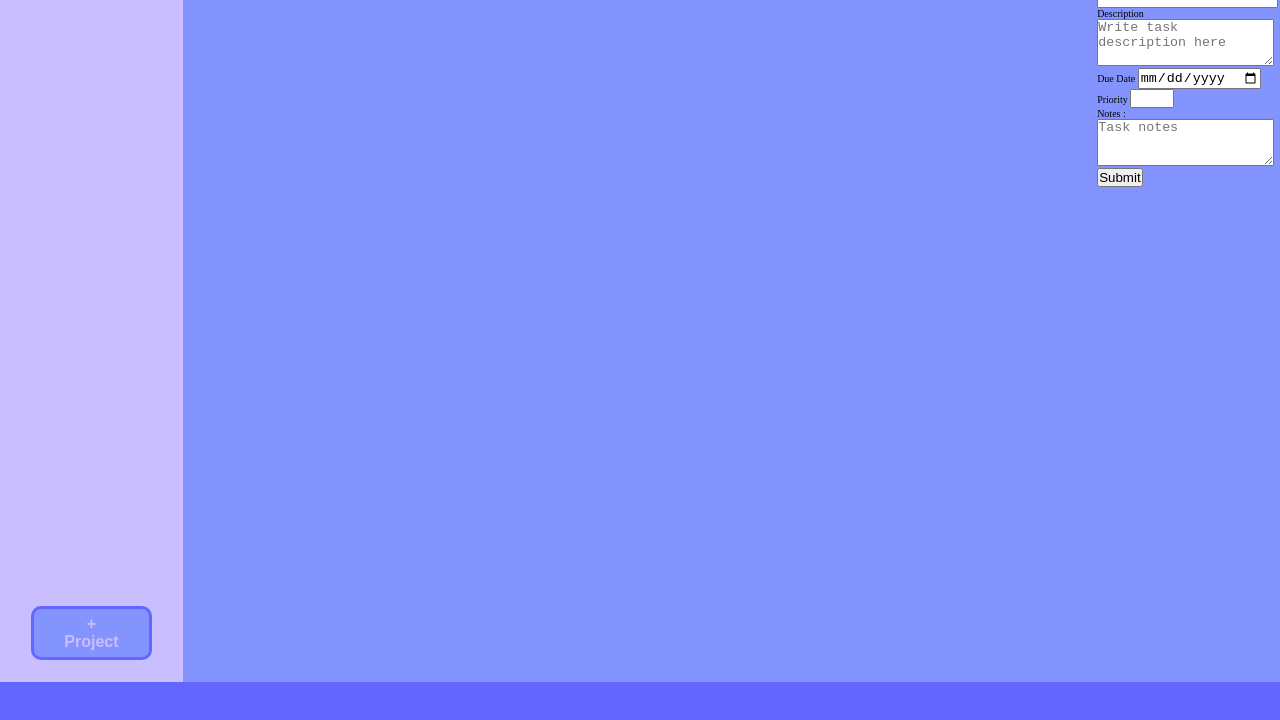
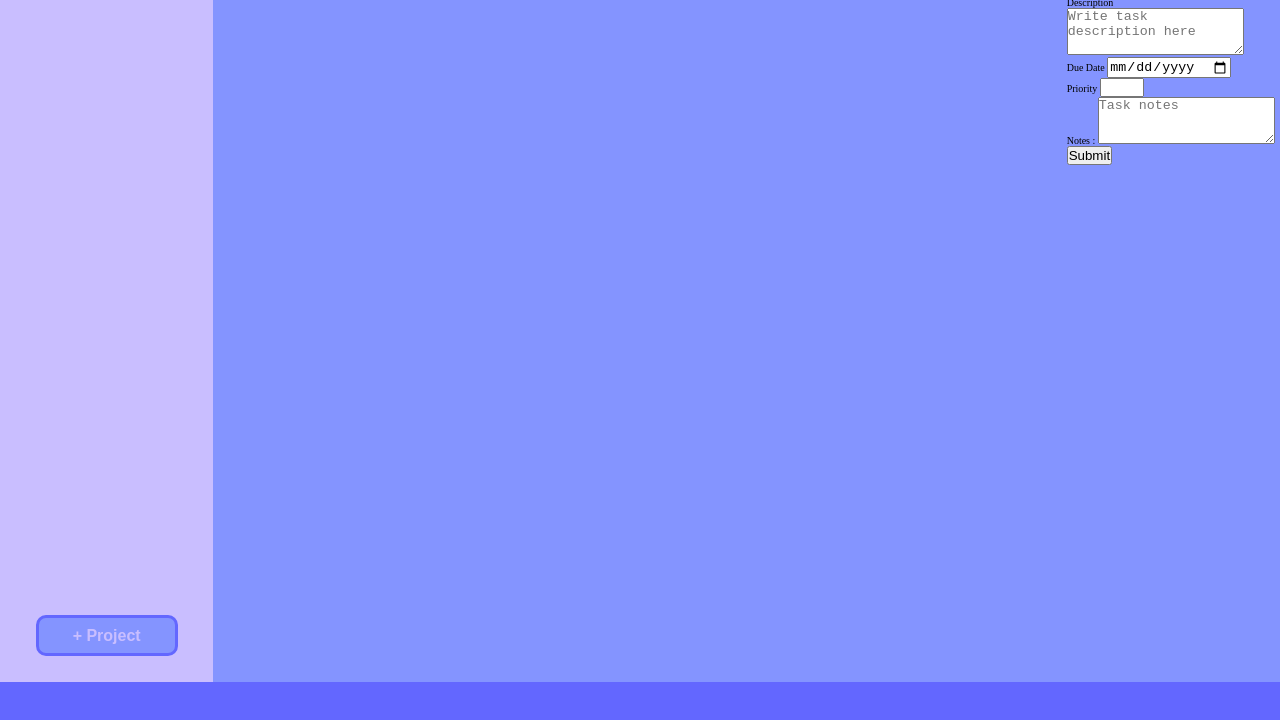
Before and after one commit to Z-K11/toDoList, a website built with webpack: page index.html in a window 1280 px wide. Shown: the part 70-790 px from the top of the page. Built offline with nearby package versions, Linux system fonts and the light colour scheme.

Commit message:
modified the projectSubmission function added classlist to style the project names on the page

```diff
--- a/src/projectDomManipulator.js
+++ b/src/projectDomManipulator.js
@@ -57,6 +57,7 @@ export default class domManipulator
     {
         const projectList = document.querySelector('#projectsList');
         let listItem=document.createElement('li');
+        listItem.classList.add('protjectStyles');
         listItem.textContent=projectName.name;
         projectList.appendChild(listItem);
     }
--- a/src/style.css
+++ b/src/style.css
@@ -40,7 +40,7 @@ header
 {
     flex:1;
     display: grid;
-    grid-template-columns: 1fr 5fr 1fr;
+    grid-template-columns: 1fr 4fr 1fr;
     grid-template-rows: 1;
     height: 100%;
     width: 100%;
@@ -48,7 +48,7 @@ header
 .projects
 {
     background-color: var(--mainLight,lightpurple);
-    padding : 12% 17%;
+    padding : 12% 10%;
     font-size: 2.6rem;
     color: var(--mainLightDark);
     display: flex;
@@ -58,7 +58,7 @@ header
 {
     display: flex;
     flex-direction: column;
-    gap:3rem;
+    gap:4rem;
     flex : 1;
 }
 .projectCreator
@@ -164,3 +164,8 @@ header
     justify-content: space-around;
     padding-bottom: 10%;
 }
+.protjectStyles
+{
+    color: var(--fontDark);
+    list-style: none;
+}
```
